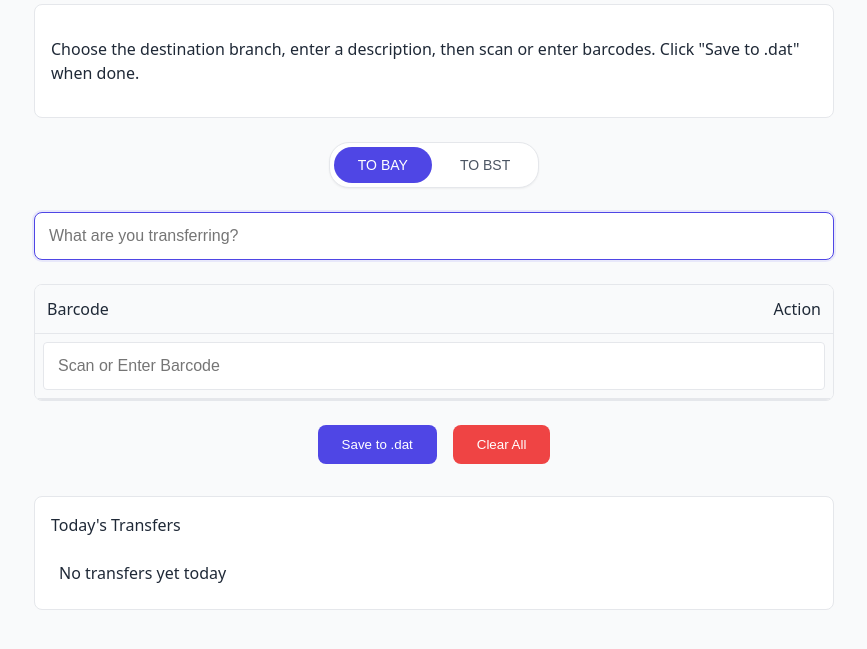
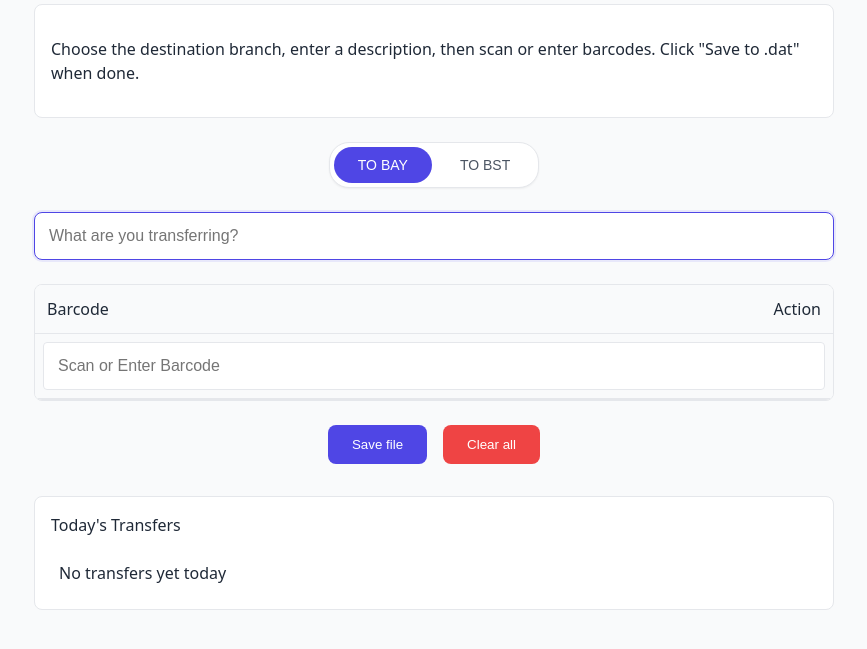
Before and after one commit to prestonbroad/bayfair-transfer-tool, a plain HTML site: page index.html in a window 1280 px wide. Shown: the part 117-766 px from the top of the page, without its empty margins (206-1073 px from the left). Drawn offline with Linux system fonts and the light colour scheme.

Commit message:
Updated button text

```diff
--- a/index.html
+++ b/index.html
@@ -54,8 +54,8 @@
     </div>
 
     <div class="btn-container">
-        <button class="btn btn-primary" onclick="confirmSave()">Save to .dat</button>
-        <button class="btn btn-danger" onclick="confirmClear()">Clear All</button>
+        <button class="btn btn-primary" onclick="confirmSave()">Save file</button>
+        <button class="btn btn-danger" onclick="confirmClear()">Clear all</button>
     </div>
 
     <div class="history-container">
```
